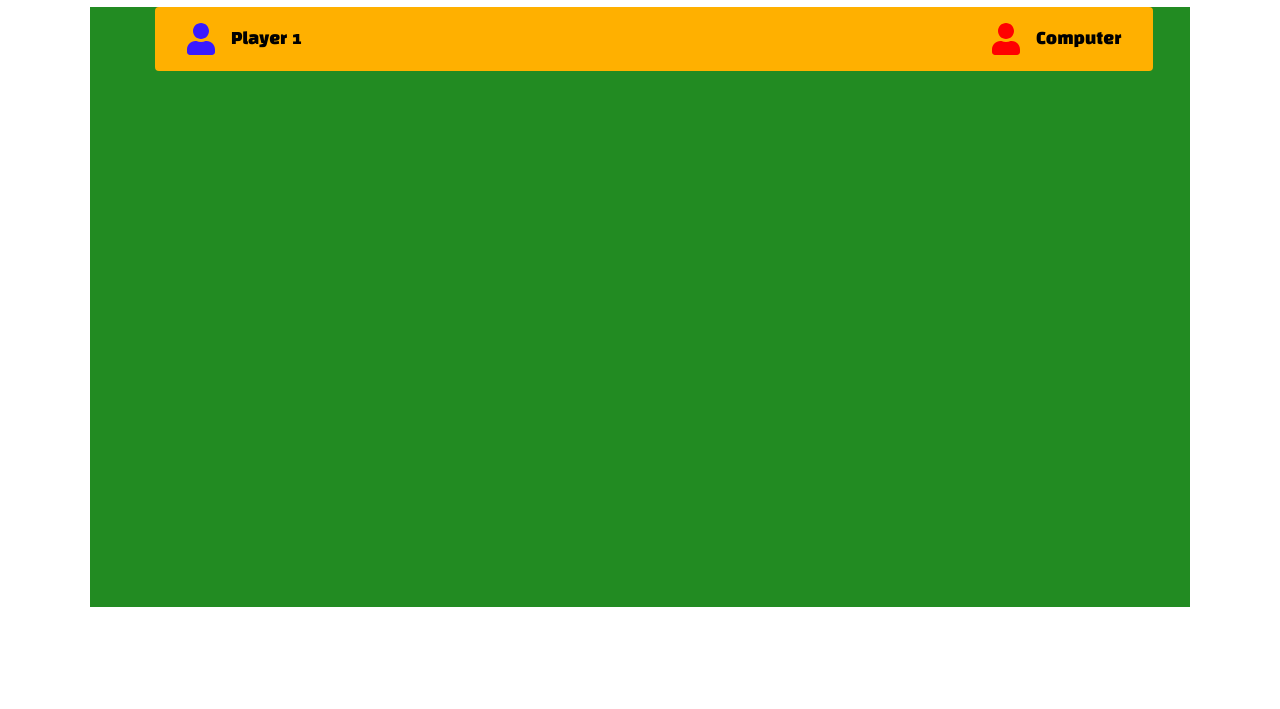
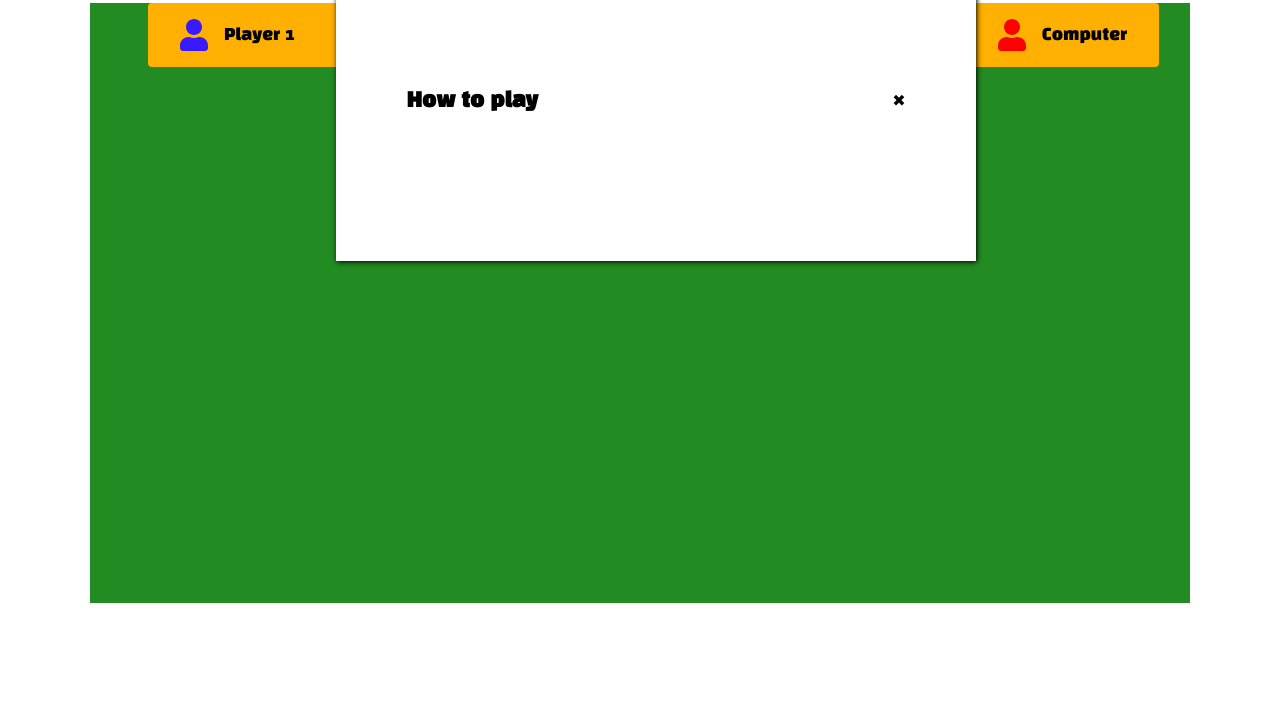
Before and after one commit to cscov/bomberman-lite, a website built with webpack: page index.html in a window 1280 px wide. Shown: the part 91-800 px from the top of the page. Built offline with nearby package versions, Linux system fonts and the light colour scheme.

Commit message:
Updated readme

```diff
--- a/index.html
+++ b/index.html
@@ -3,33 +3,21 @@
   <head>
     <meta charset="utf-8">
     <title>Bomberman Lite</title>
-    <link href="./src/stylesheets/reset.css" rel="stylsheet" type="text/css">
     <link href="https://fonts.googleapis.com/css?family=Black+Han+Sans" rel="stylesheet">
-    <link href="./src/stylesheets/board.scss" rel="stylsheet" type="text/css">
+    <link rel="stylesheet" href="src/stylesheets/reset.css" >
+    <link rel="stylesheet" href="src/stylesheets/board.css">
     <script defer src="https://use.fontawesome.com/releases/v5.0.10/js/all.js" integrity="sha384-slN8GvtUJGnv6ca26v8EzVaR9DC58QEwsIk9q1QXdCU8Yu8ck/tL/5szYlBbqmS+" crossorigin="anonymous"></script>
     <script type="text/javascript" src="./src/bundle.js"></script>
-    <style>
-    * { padding: 0; margin: 0; }
-    body { padding-top: 20px; }
-    .top-nav { width: 78%; display: flex; flex-direction: row;
-               justify-content: space-between; align-items: center;
-               margin: 0 auto; padding: 1em; }
-    #how-to {  padding: 1em; font-weight: bold; }
-    h1 { font-family: 'Black Han Sans', sans-serif; }
-    .score-bar { background-color: #FFB000; width: 78%;
-                 border-radius: 4px; height: 4em; position: absolute;
-                left: 155px; display: flex; justify-content: space-between; align-items: center;
-                padding: 0 2em 0 2em; box-sizing: border-box; }
-    #player-avatar { color: #3919FF; }
-    #computer-avatar { color: #FF0000; }
-    .player { display: flex; align-items: center; }
-    .name { margin-left: 1em; font-family: 'Black Han Sans',        sans-serif; }
-    canvas { background: forestgreen; display: block; margin: 0 auto; }
-    </style>
   </head>
   <body>
     <section class="top-nav">
       <button id="how-to">HOW TO PLAY</button>
+      <section class="modal">
+        <section class="top-nav">
+          <h2>How to play</h2>
+          <span>&#10006;</span>
+        </section>
+      </section>
       <h1>Bomberman Lite</h1>
       <a href="https://github.com/cscov/bomberman-lite"><i class="fab fa-github-square fa-2x"></i></a>
     </section>
--- /dev/null
+++ b/src/stylesheets/board.css
@@ -0,0 +1,78 @@
+body {
+  padding-top: 20px;
+}
+
+.top-nav {
+  width: 78%;
+  display: flex;
+  flex-direction: row;
+  justify-content: space-between;
+  align-items: center;
+  margin: 0 auto;
+  padding: 1em;
+}
+
+#how-to {
+  padding: 1em;
+  font-weight: bold;
+}
+
+h1 {
+  font-family: 'Black Han Sans', sans-serif;
+}
+
+h2 {
+  font-size: 20px;
+}
+
+.score-bar {
+  background-color: #FFB000;
+  width: 79%;
+  border-radius: 4px;
+  height: 4em;
+  position: absolute;
+  left: 148px;
+  display: flex;
+  justify-content: space-between;
+  align-items: center;
+  padding: 0 2em 0 2em;
+  box-sizing: border-box;
+}
+
+#player-avatar {
+  color: #3919FF;
+}
+
+#computer-avatar {
+  color: #FF0000;
+}
+
+.player {
+  display: flex;
+  align-items: center;
+}
+
+.name {
+  margin-left: 1em;
+  font-family: 'Black Han Sans', sans-serif;
+}
+
+.modal {
+
+  background-color: #fff;
+  width: 40em;
+  height: 20em;
+  position: fixed;
+  top: 2em;
+  left: 21em;
+  display: flex;
+  justify-content: space-between;
+  box-shadow: 1px 1px 5px black;
+  z-index: 5;
+}
+
+canvas {
+  background: forestgreen;
+  display: block;
+  margin: 0 auto;
+}
--- a/src/stylesheets/board.scss
+++ /dev/null
@@ -1,9 +0,0 @@
-body {
-  width: 100%;
-}
-
-#my-canvas {
-  margin: 0 auto;
-  background-color: forestgreen;
-  display: block;
-}
--- a/src/stylesheets/reset.css
+++ b/src/stylesheets/reset.css
@@ -7,7 +7,7 @@ span, article, footer, time, small {
   padding: 0;
   border: 0;
   outline: 0;
-  font-family: 'Roboto', sans-serif;
+  font-family: 'Black Han Sans', sans-serif;
   color: inherit;
   text-align: inherit;
   text-decoration: inherit;
```
Also changed, not shown: README.md.
